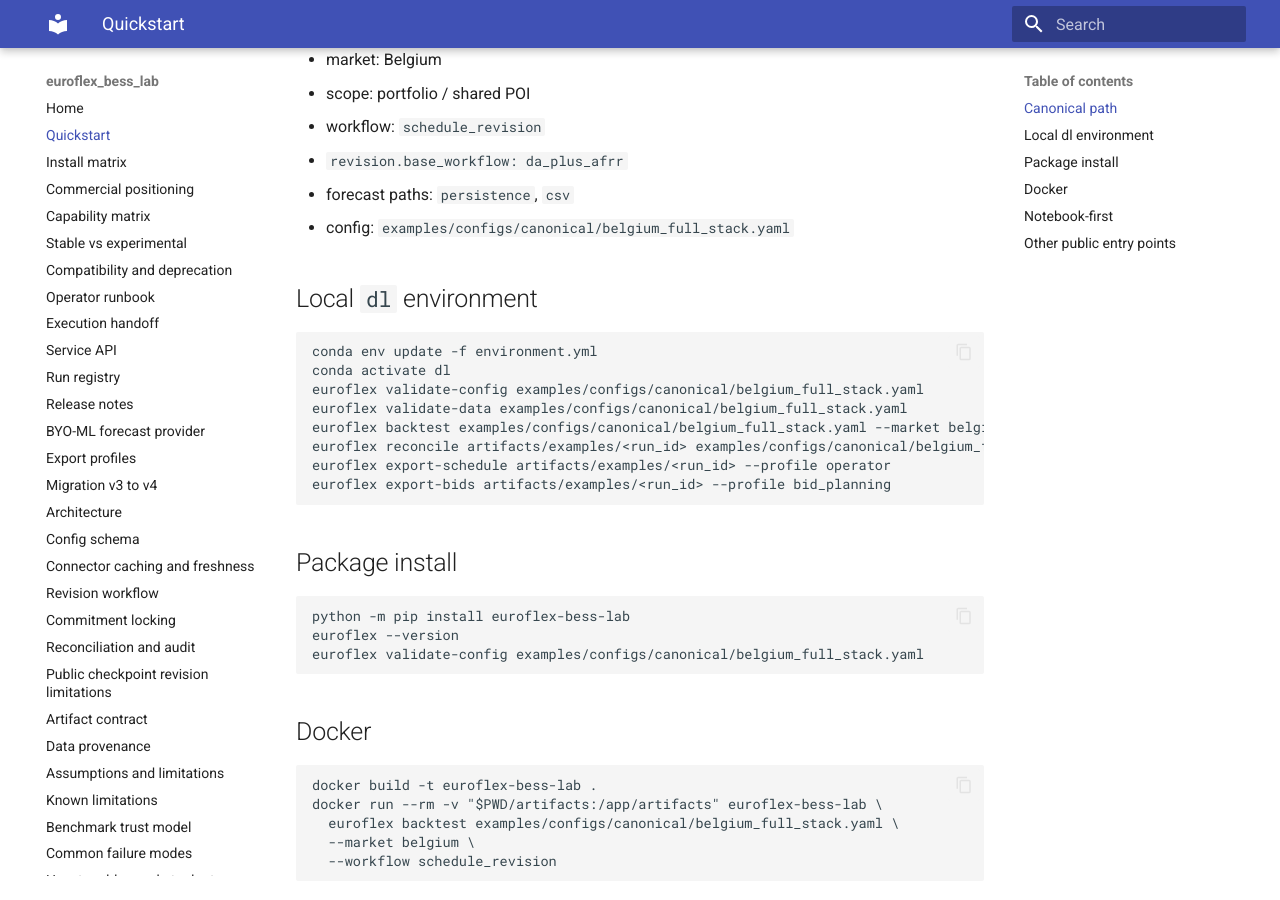
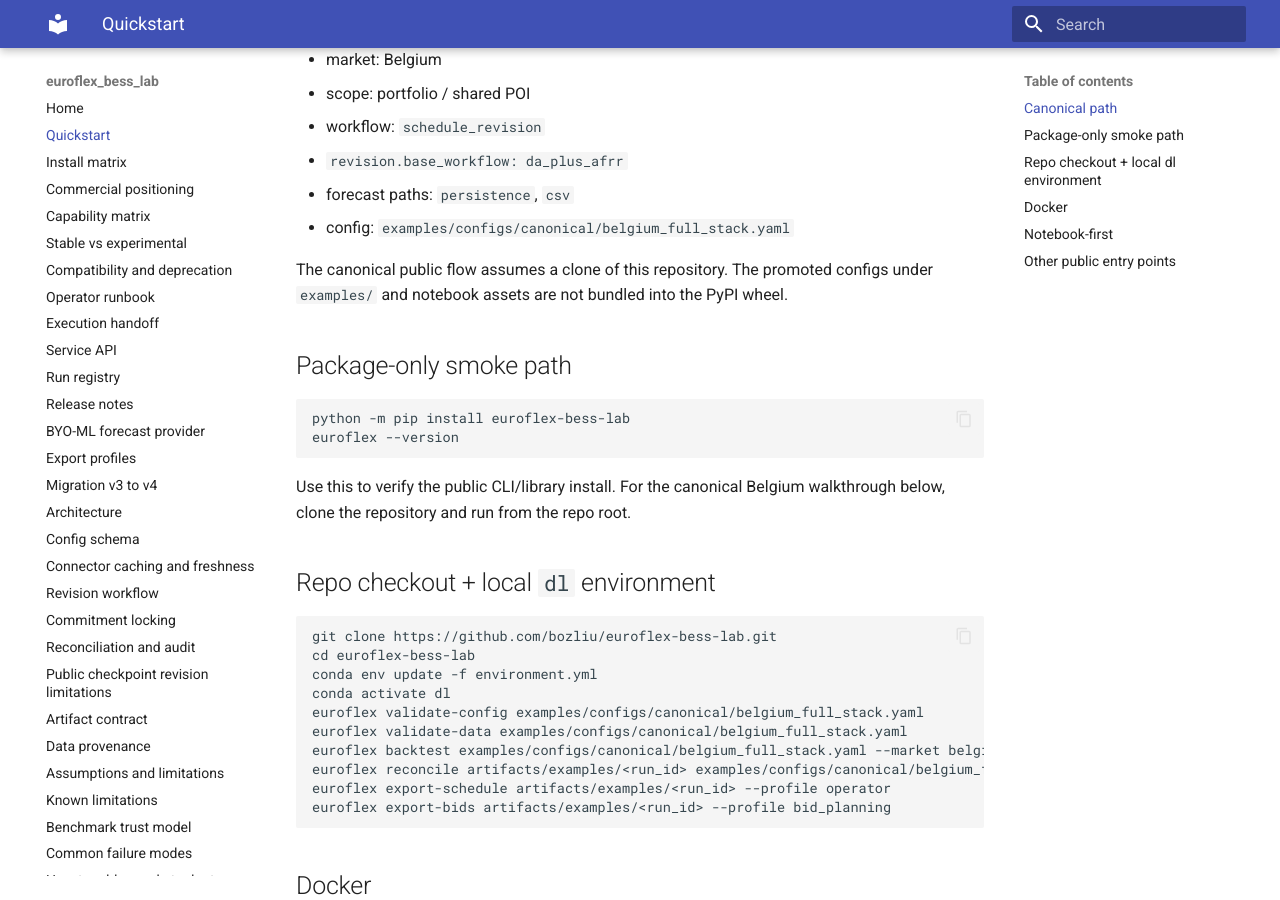
Before and after one commit to bozliu/euroflex-bess-lab, an MkDocs documentation site: the page built from docs/quickstart.md, in a window 1280 px wide and 900 px high, scrolled down 225 px. Built offline with MkDocs 1.6.1 and Material for MkDocs 9.7.7, drawn with Linux system fonts in a browser that asks for light colours.

Commit message:
Clarify PyPI install surface in docs

````diff
--- a/docs/quickstart.md
+++ b/docs/quickstart.md
@@ -11,9 +11,22 @@
 - forecast paths: `persistence`, `csv`
 - config: `examples/configs/canonical/belgium_full_stack.yaml`
 
-## Local `dl` environment
+The canonical public flow assumes a clone of this repository. The promoted configs under `examples/` and notebook assets are not bundled into the PyPI wheel.
+
+## Package-only smoke path
 
 ```bash
+python -m pip install euroflex-bess-lab
+euroflex --version
+```
+
+Use this to verify the public CLI/library install. For the canonical Belgium walkthrough below, clone the repository and run from the repo root.
+
+## Repo checkout + local `dl` environment
+
+```bash
+git clone https://github.com/bozliu/euroflex-bess-lab.git
+cd euroflex-bess-lab
 conda env update -f environment.yml
 conda activate dl
 euroflex validate-config examples/configs/canonical/belgium_full_stack.yaml
@@ -22,14 +35,6 @@
 euroflex reconcile artifacts/examples/<run_id> examples/configs/canonical/belgium_full_stack.yaml
 euroflex export-schedule artifacts/examples/<run_id> --profile operator
 euroflex export-bids artifacts/examples/<run_id> --profile bid_planning
-```
-
-## Package install
-
-```bash
-python -m pip install euroflex-bess-lab
-euroflex --version
-euroflex validate-config examples/configs/canonical/belgium_full_stack.yaml
 ```
 
 ## Docker
````
Also changed, not shown: README.md (+18 -2 lines), docs/install.md (+5 -1 lines), 1 other file.
